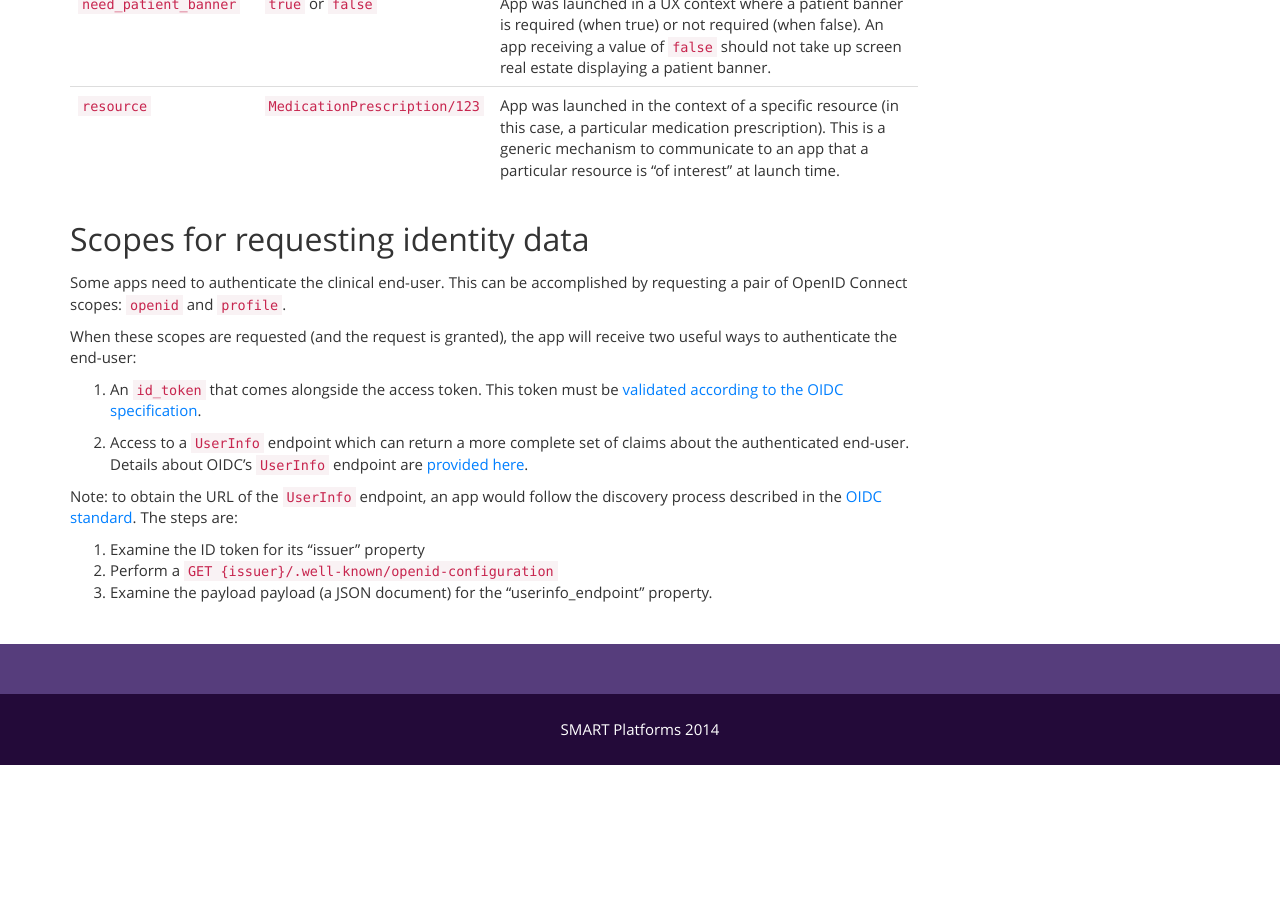
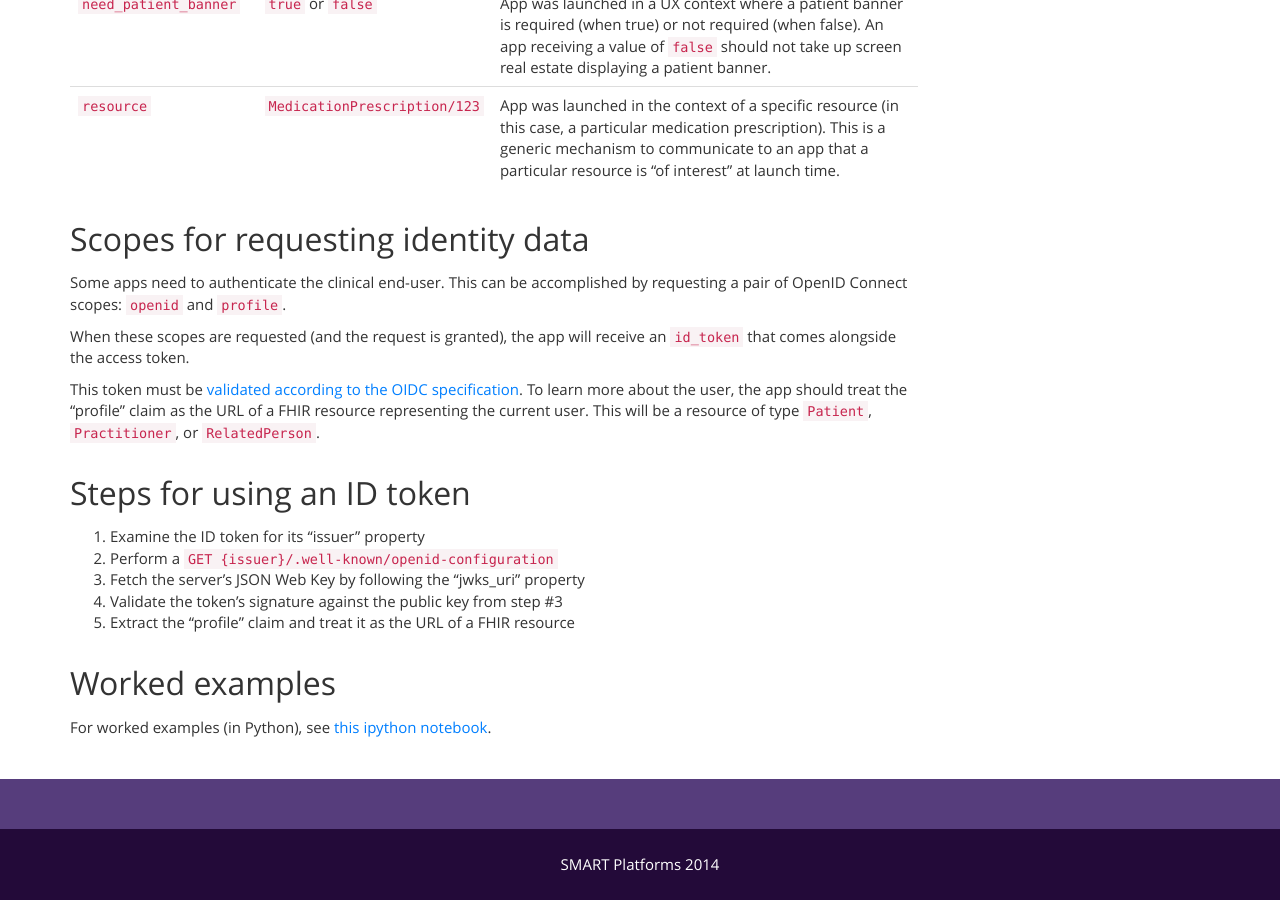
Before and after one commit to smart-on-fhir/smart-on-fhir.github.io, a Jekyll site: the page built from authorization/scopes-and-launch-context/index.md, in a window 1280 px wide and 900 px high, scrolled down 3019 px. Built offline with Jekyll 4.4.1, drawn with Linux system fonts in a browser that asks for light colours; Markdown is read by kramdown in place of the engine named in the settings; before the commit the page ends 3784 px from its top, so only the background shows below that.

Commit message:
Clarify id token claims

```diff
--- a/authorization/scopes-and-launch-context/index.md
+++ b/authorization/scopes-and-launch-context/index.md
@@ -136,22 +136,22 @@ Some apps need to authenticate the clinical end-user. This can be accomplished
 by requesting a pair of OpenID Connect scopes: `openid` and  `profile`.
 
 When these scopes are requested (and the request is granted), the app will
-receive two useful ways to authenticate the end-user:
+receive an [`id_token`](http://openid.net/specs/openid-connect-core-1_0.html#CodeIDToken)
+that comes alongside the access token.
 
-1. An
-[`id_token`](http://openid.net/specs/openid-connect-core-1_0.html#CodeIDToken)
-that comes alongside the access token.  This token must be [validated according to the OIDC specification](http://openid.net/specs/openid-connect-core-1_0.html#IDTokenValidation).
+This token must be [validated according to the OIDC specification](http://openid.net/specs/openid-connect-core-1_0.html#IDTokenValidation).
+To learn more about the user, the app should treat the "profile" claim as the URL of
+a FHIR resource representing the current user. This will be a resource of type
+`Patient`, `Practitioner`, or `RelatedPerson`.
 
-2. Access to a `UserInfo` endpoint which can return a more complete set of
-claims about the authenticated end-user. Details about OIDC's `UserInfo`
-endpoint are [provided
-here](http://openid.net/specs/openid-connect-core-1_0.html#UserInfo).
-
-Note: to obtain the URL of the `UserInfo` endpoint, an app would follow the
-discovery process described in the [OIDC
-standard](http://openid.net/specs/openid-connect-discovery-1_0.html#RFC5785).
-The steps are:
+## Steps for using an ID token
 
  1. Examine the ID token for its "issuer" property
  2. Perform a `GET {issuer}/.well-known/openid-configuration`
- 3. Examine the payload payload (a JSON document) for the "userinfo_endpoint" property.
+ 3. Fetch the server's JSON Web Key by following the "jwks_uri" property
+ 4. Validate the token's signature against the public key from step #3
+ 5. Extract the "profile" claim and treat it as the URL of a FHIR resource
+
+## Worked examples
+
+For worked examples (in Python), see [this ipython notebook](http://nbviewer.ipython.org/url/docs.smartplatforms.org/authorization/smart-on-fhir-jwt-examples.ipynb).
```
Also changed, not shown: 1 other file.
